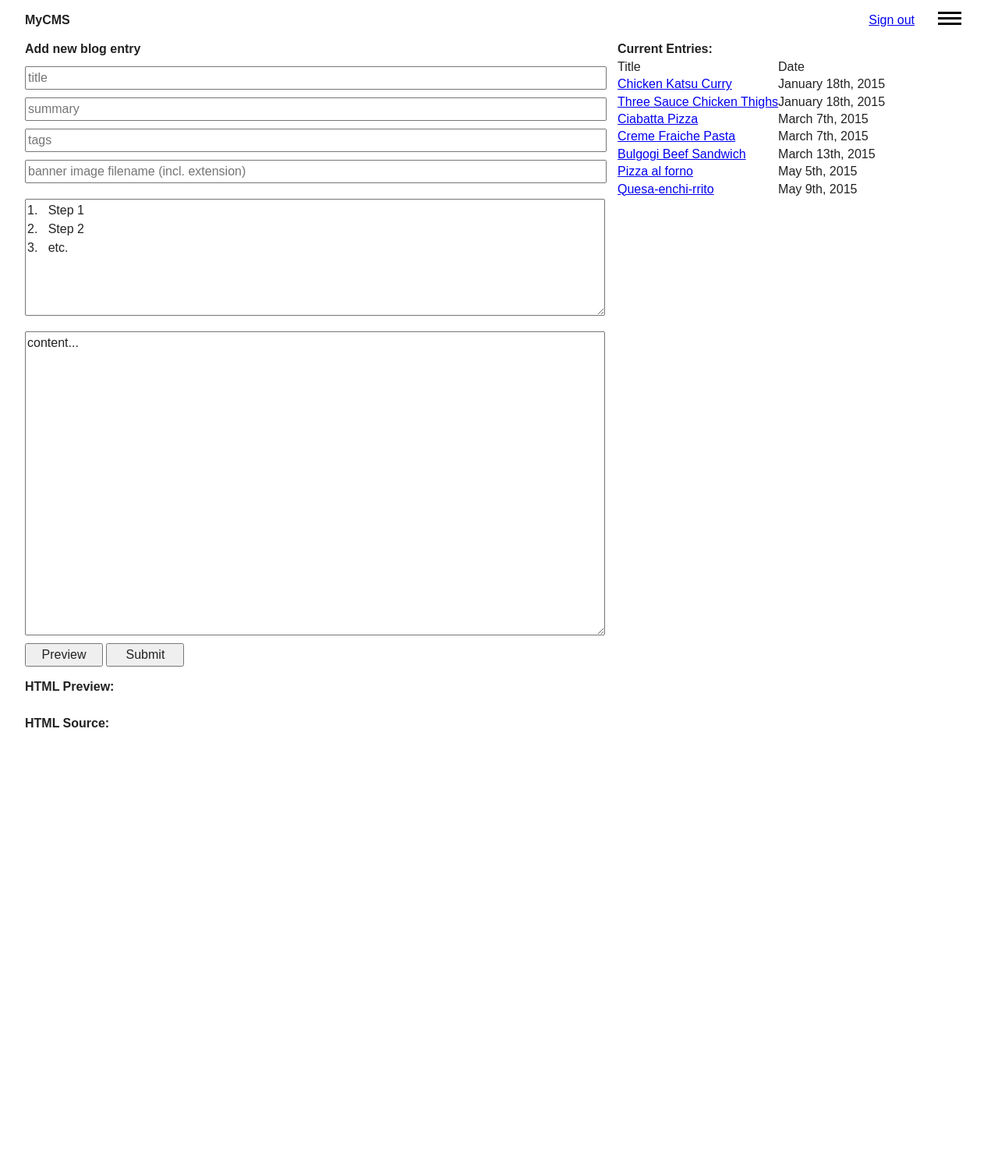
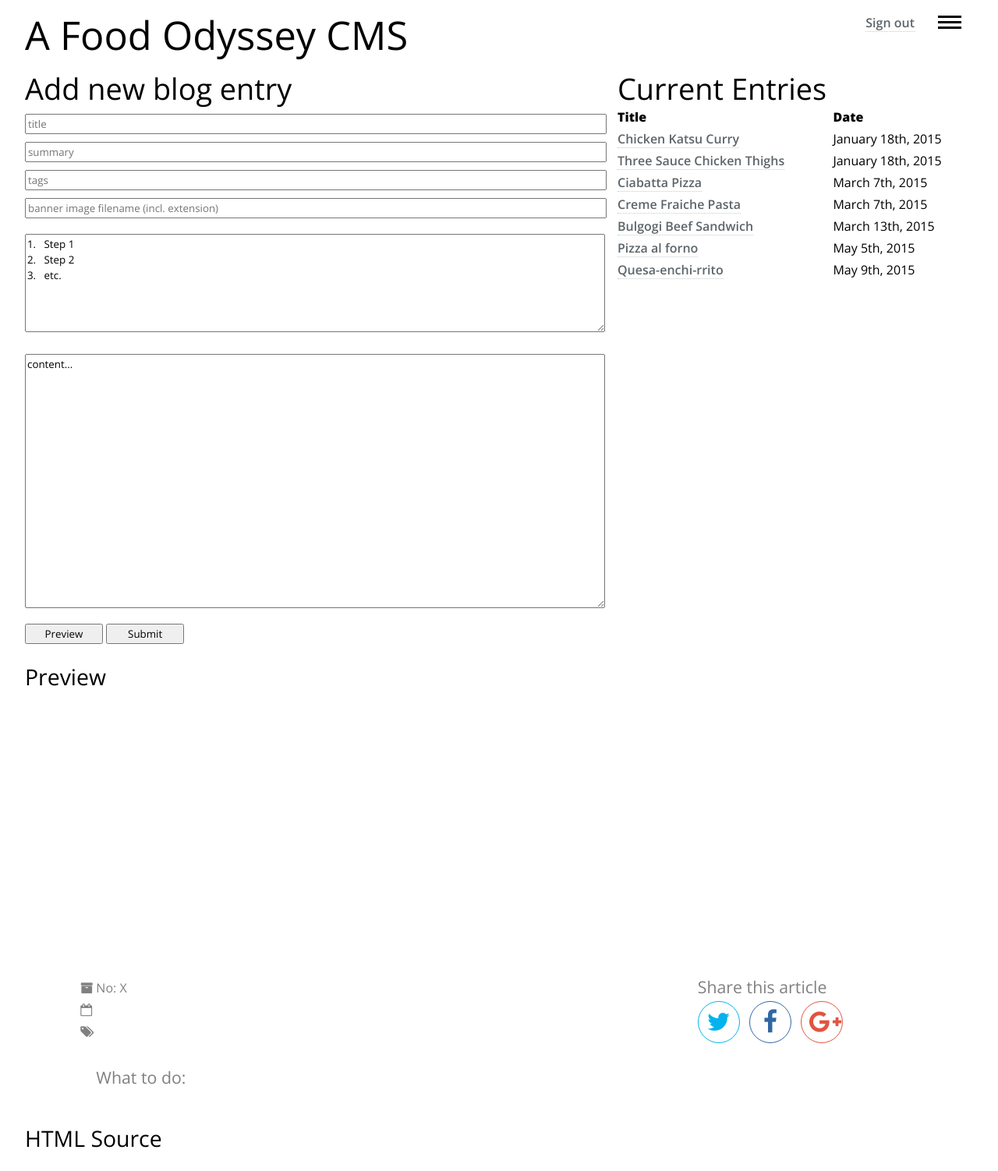
Before and after one commit to Poc275/MyCMS, a PHP site: page /MyCMS/content.php in a window 1280 px wide. Shown: the whole page at 78% size. Before the commit the page ends 933 px from the top, so only its background shows below. Run offline with PHP 8.4, Linux system fonts and the light colour scheme; the visitor is signed in with stand-in values (Sample User, id 1); data comes from the database, SQL or seed files in the repository; some libraries are stand-ins or nearby versions.

Commit message:
Article preview implemented
A more accurate article preview is now implemented, utilising the master
article style sheet.

```diff
--- a/css/article-style.css
+++ b/css/article-style.css
@@ -151,6 +151,29 @@ p.pete {
 #article-info {
     color: #808080;
     padding: 1.5em 0;
+}
+
+#article-info ul {
+    list-style: outside;
+    list-style-type: none;
+}
+
+#article-info ul li#article-number:before {
+    font-family: "FontAwesome";
+    content: "\f187";
+    margin: 0 0 0 -20px;
+}
+
+#article-info ul li#article-date:before {
+    font-family: "FontAwesome";
+    content: "\f133";
+    margin: 0 0 0 -20px;
+}
+
+#article-info ul li#article-tags:before {
+    font-family: "FontAwesome";
+    content: "\f02c";
+    margin: 0 0 0 -20px;
 }
 
 #article-info h4 {
--- a/css/footer-style.css
+++ b/css/footer-style.css
@@ -1,5 +1,22 @@
-footer {
+/*
+* PREVIEW AREA
+*/
+#preview-area {
 	clear: both;
+}
+
+#html-preview,
+#html-source {
+	margin: 25px 0;
+}
+
+#html-source-area {
+	clear: both;
+}
+
+#instructions {
+	margin: 0;
+	padding: 0;
 }
 
 
@@ -10,7 +27,7 @@ footer {
 	border: 10px dashed #ccc;
 	width: 300px;
 	min-height: 300px;
-	margin: 20px;
+	margin: 20px 0;
 }
 
 #drop.hover {
@@ -23,16 +40,11 @@ footer {
 }
 
 #drop p {
-	margin: 10px;
+	margin: 10px 0;
 	font-size: 14px;
 }
 
-#assets-panel p {
-	margin-left: 20px;
-}
-
 #progress {
-	margin: 20px;
 	width: 320px;
 }
 
@@ -65,8 +77,9 @@ div.asset {
 	display: none;
 	background-color: rgba(0, 0, 0, 0.8);
 	color: #fff;
-	padding: 5px 0;
 	font-size: 1em;
+	box-sizing: border-box;
+	padding: 5px;
 }
 
 #assets a {
--- a/css/header-styles.css
+++ b/css/header-style.css
@@ -4,6 +4,46 @@
 body {
 	width: 95%;
 	margin: 0 auto;
+}
+
+
+/* TYPOGRAPHY
+----------------------------------------------------*/
+html {
+    font-size: 1em;
+}
+
+body {
+    line-height: 1.75;
+}
+
+h1, h2, h3, h4 {
+  font-weight: inherit;
+  line-height: 1.2;
+}
+
+h1 {
+  font-size: 3.157em;
+}
+
+h2 {
+    font-size: 2.369em;
+}
+
+h3 {
+    font-size: 1.777em;
+}
+
+h4 {
+    font-size: 1.333em;
+}
+
+small {
+    font-size: 0.75em;
+}
+
+p {
+    font-size: 1em;
 }
 
 
@@ -31,6 +71,7 @@ body {
 
 #header-menu {
 	cursor: pointer;
+	padding-top: 5px;
 }
 
 #header-menu > span {
@@ -58,6 +99,10 @@ body {
 /*
 * FORM
 */
+form {
+	margin: 0 0 25px 0;
+}
+
 form > input {
 	display: block;
 }
@@ -67,11 +112,13 @@ form textarea {
 	width: 100%;
 	line-height: 1.5em;
 	margin: 10px 0;
+	font-family: 'Open Sans', sans-serif;
 }
 
 button {
 	width: 100px;
 	line-height: 1.5em;
+	font-family: 'Open Sans', sans-serif;
 }
 
 
@@ -89,13 +136,12 @@ button {
 	width: 37.5%;
 }
 
-#preview-area {
-	margin: 15px 0;
+table {
+	width: 100%;
 }
 
-#html-preview,
-#html-source {
-	margin: 25px 0;
+table th {
+	font-weight: bold;
 }
 
 
@@ -125,13 +171,17 @@ div.menu {
 	-ms-transition: all 0.3s;
 	-o-transition: all 0.3s;
 	transition: all 0.3s;
-
-	padding: 10px;
+	padding: 0 10px;
 }
 
 div.menu ul {
 	list-style-type: none;
+	margin: 10px 0;
+	padding: 0;
+}
 
+div.menu ul li {
+	margin-right: 10px;
 }
 
 div.menu a {
@@ -140,7 +190,7 @@ div.menu a {
 
 div.slide-menu-right {
 	top: 0;
-	width: 800px;
+	width: 1200px;
 	height: 100%;
 	background-color: #fff;
 }
@@ -149,12 +199,8 @@ div.slide-menu-right li {
 	display: inline;
 }
 
-div.slide-menu-right a {
-
-}
-
 div.slide-menu-right {
-	right: -810px;
+	right: -1210px;
 }
 
 body.smr-open div.slide-menu-right {
--- a/includes/footer.html
+++ b/includes/footer.html
@@ -1,8 +1,53 @@
 </div>
 
-<footer>
+<div id="preview-area">
+	<h3>Preview</h3>
 
-</footer>
+	<div id="article-preview">
+		<header id="article-header">
+            <div class="article-header-container">
+                <h1></h1>
+                <p></p>
+            </div>
+        </header>
+
+        <div class="grid-container">
+            <aside id="article-info">
+                <ul>
+                    <li id="article-number">
+                        <span id="article-num">No: X</span>
+                    </li>
+
+                    <li id="article-date"></li>
+
+                    <li id="article-tags"></li>
+                </ul>
+
+                <h4>What to do:</h4>
+                <ol id="instructions"></ol>
+            </aside>
+
+            <article id="main-article"></article>
+
+            <aside id="article-share">
+                <h4>Share this article</h4>
+                <ul>
+                    <li id="share-twitter"><a href="#" class="no-decoration"><i class="fa fa-twitter fa-2x"></i></a></li>
+                    <li id="share-facebook"><a href="#" class="no-decoration" id="fb-link"><i class="fa fa-facebook fa-2x"></i></a></li>
+                    <li id="share-google"><a href="#" class="no-decoration" id="google-link"><i class="fa fa-google-plus fa-2x"></i></a></li>
+                </ul>
+            </aside>
+        </div>
+
+
+	</div>
+</div>
+
+<div id="html-source-area">
+	<h3>HTML Source</h3>
+	<div id="html-source"></div>
+</div>
+
 
 <script type="text/javascript" src="js/ContentPreviewer.js"></script>
 <script type="text/javascript" src="js/AddAssets.js"></script>
--- a/includes/header.html
+++ b/includes/header.html
@@ -3,19 +3,22 @@
 
 <head>
 	<meta charset="utf-8" />
-    <title>My CMS - Home</title>
+    <title>A Food Odyssey CMS</title>
 
 	<link rel="stylesheet" type="text/css" href="css/reset.css" />
-	<link rel="stylesheet" type="text/css" href="css/style.css" />
-    <link rel="stylesheet" type="text/css" href="css/header-styles.css" />
+    <link rel="stylesheet" type="text/css" href="css/header-style.css" />
     <link rel="stylesheet" type="text/css" href="css/footer-style.css" />
+
+    <link rel="stylesheet" type="text/css" href="css/article-style.css" />
+    <link href='http://fonts.googleapis.com/css?family=Open+Sans:400italic,400,300,600,800' rel='stylesheet' type='text/css'>
+    <link href="//maxcdn.bootstrapcdn.com/font-awesome/4.2.0/css/font-awesome.min.css" rel="stylesheet">
 
     <meta name="viewport" content="width=device-width, initial-scale=1">
 </head>
 
 <body>
 	<div id="header">
-		<h1>MyCMS</h1>
+		<h1>A Food Odyssey CMS</h1>
 		<div id="header-items">
 			<div id="header-menu" class="toggle-slide-right">
 				<span class="top"> </span>
@@ -30,25 +33,19 @@
 		<h2>Add new blog entry</h2>
 
 		<form action="addBlogEntry.php" method="POST">
-			<input type="text" name="title" placeholder="title" maxlength="50" required />
-			<input type="text" name="summary" placeholder="summary" maxlength="150" required />
-			<input type="text" name="tags" placeholder="tags" maxlength="50" />
-			<input type="text" name="banner-image-path" placeholder="banner image filename (incl. extension)" maxlength="50" required />
-			<textarea name="directionsMd" rows="6" required>1.   Step 1
+			<input type="text" id="title" name="title" placeholder="title" maxlength="50" required />
+			<input type="text" id="summary" name="summary" placeholder="summary" maxlength="150" required />
+			<input type="text" id="tags" name="tags" placeholder="tags" maxlength="50" />
+			<input type="text" id="banner-image-path" name="banner-image-path" placeholder="banner image filename (incl. extension)" maxlength="50" required />
+			<textarea id="wmd-instructions" name="directionsMd" rows="6" required>1.   Step 1
 2.   Step 2
 3.   etc.</textarea>
-			<textarea name="contentMd" id="wmd-input" rows="16" required>content...</textarea>
+			<textarea id="wmd-input" name="contentMd" rows="16" required>content...</textarea>
 			<button type="button" onclick="convertMarkdownToHTML()">Preview</button>
 			<button type="submit">Submit</button>
 		</form>
 
-		<div id="preview-area">
-			<h3>HTML Preview:</h3>
-			<div id="html-preview"></div>
 
-			<h3>HTML Source:</h3>
-			<div id="html-source"></div>
-		</div>
 
 		<!-- Slide out menu code -->
 		<div class="menu slide-menu-right">
--- a/js/ContentPreviewer.js
+++ b/js/ContentPreviewer.js
@@ -1,8 +1,10 @@
 function convertMarkdownToHTML() {
 	var httpRequest;
 	var mdTextArea = document.getElementById("wmd-input");
+    var mdInstructions = document.getElementById("wmd-instructions");
 	var htmlSource = document.getElementById("html-source");
-	var htmlPreview = document.getElementById("html-preview");
+	var htmlPreview = document.getElementById("main-article");
+    var instructions = document.getElementById("instructions");
 
 	// cross browser AJAX test
     if (window.XMLHttpRequest) {
@@ -27,12 +29,41 @@ function convertMarkdownToHTML() {
 
     httpRequest.onreadystatechange = function() {
     	if (httpRequest.readyState === 4 && httpRequest.status === 200) {
-    		htmlSource.textContent = httpRequest.responseText;
-    		htmlPreview.innerHTML = httpRequest.responseText;
+    		var responseJSON = JSON.parse(httpRequest.responseText);
+
+            instructions.innerHTML = responseJSON.instructions;
+
+            htmlSource.textContent = responseJSON.article;
+    		htmlPreview.innerHTML = responseJSON.article;
+
+            updatePreview();
     	}
     }
 
     httpRequest.open("POST", "convertMarkdown.php", true);
     httpRequest.setRequestHeader("Content-type", "application/x-www-form-urlencoded");
-    httpRequest.send("markdown=" + mdTextArea.value);
+    httpRequest.send("markdown=" + mdTextArea.value + "&instructions=" + mdInstructions.value);
 }
+
+
+function updatePreview() {
+    var date = new Date();
+    var articleHeader = document.getElementById("article-header");
+    var articleInfoAside = document.getElementById("article-info");
+
+    // form values
+    var articleTitle = document.getElementById("title").value;
+    var articleSummary = document.getElementById("summary").value;
+    var articleTags = document.getElementById("tags").value;
+    var articleBannerImage = document.getElementById("banner-image-path").value;
+
+    // set header preview
+    articleHeader.style.backgroundImage =
+        "linear-gradient(to bottom, rgba(0, 0, 0, 0.2), rgba(0, 0, 0, 0.6)), url('img/" + articleBannerImage + "')";
+    articleHeader.getElementsByTagName("h1")[0].innerHTML = articleTitle;
+    articleHeader.getElementsByTagName("p")[0].innerHTML = articleSummary;
+
+    // set article info preview
+    document.getElementById("article-date").innerHTML = " " + date.toDateString();
+    document.getElementById("article-tags").innerHTML = " " + articleTags;
+}
--- a/templates/articlesTable.phtml
+++ b/templates/articlesTable.phtml
@@ -1,37 +1,17 @@
-<h2>Current Entries:</h2>
+<h2>Current Entries</h2>
 <table>
 	<tr>
 		<th>Title</th>
-		<!-- <th>Summary</th> -->
-		<!-- <th>Tags</th> -->
-		<!--<th>Markdown</th>-->
-		<!--<th>HTML</th>-->
 		<th>Date</th>
 	</tr>
 
 	<?php foreach($this->articles as $article): ?>
 		<tr>
 			<td>
-				<!--<a href='viewArticle.php?article=<?=$article->getId(); ?>'>-->
 				<a href='articles/<?=$article->getId(); ?>'>
 					<?=$article->getTitle(); ?>
 				</a>
 			</td>
-			<!--
-			<td>
-				<?=$article->getSummary(); ?>
-			</td>
-
-			<td>
-				<?=$article->getTags(); ?>
-			</td>
-			<td>
-				<?=$article->getContentMd(); ?>
-			</td>
-			<td>
-				<?=$article->getContentHtml(); ?>
-			</td>
-			-->
 			<td>
 				<?=$article->getNicePubDate(); ?>
 			</td>
```
Also changed, not shown: convertMarkdown.php (+11 -1 lines), templates/blogEntryView.phtml (+12 -10 lines).
